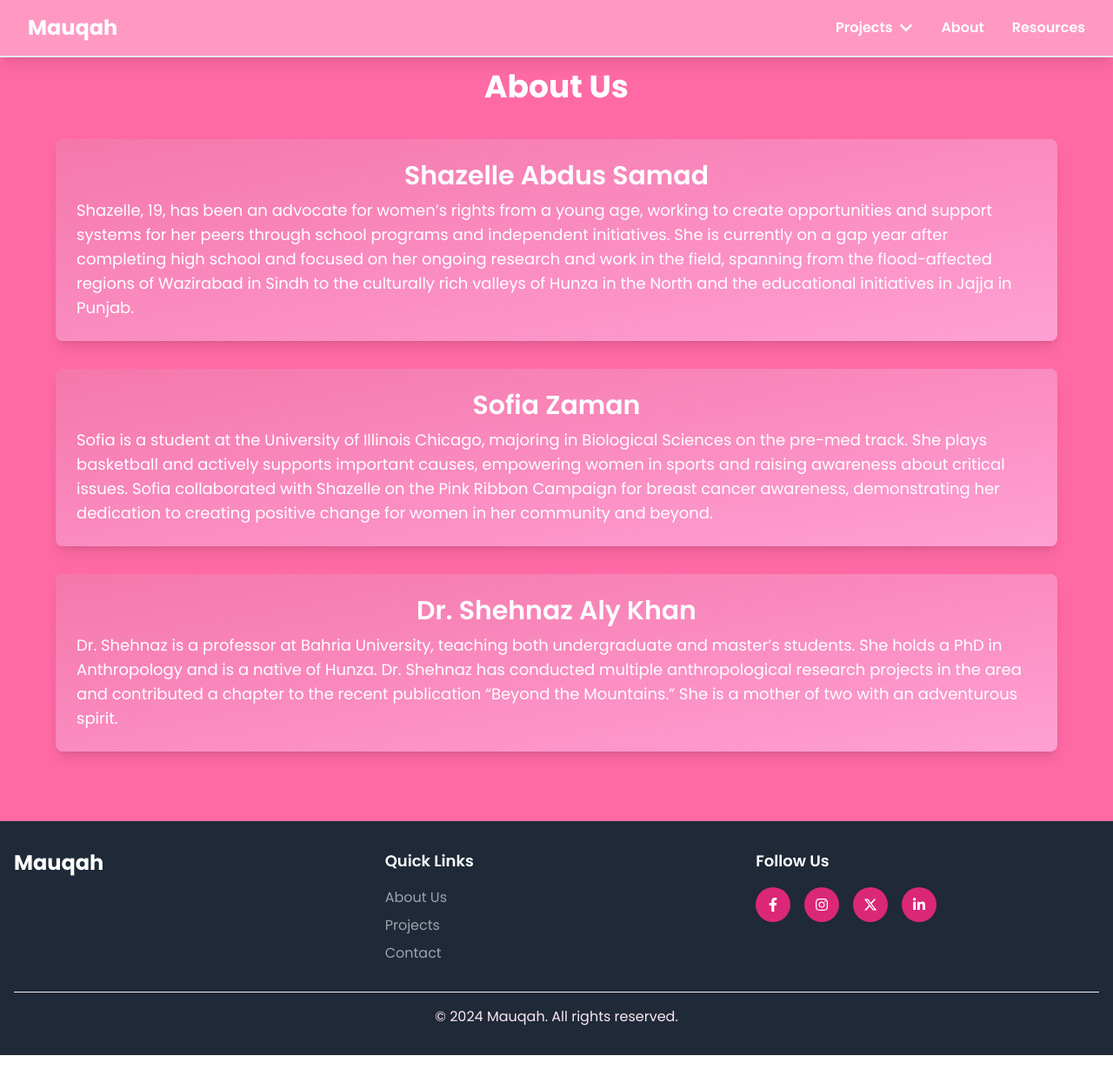
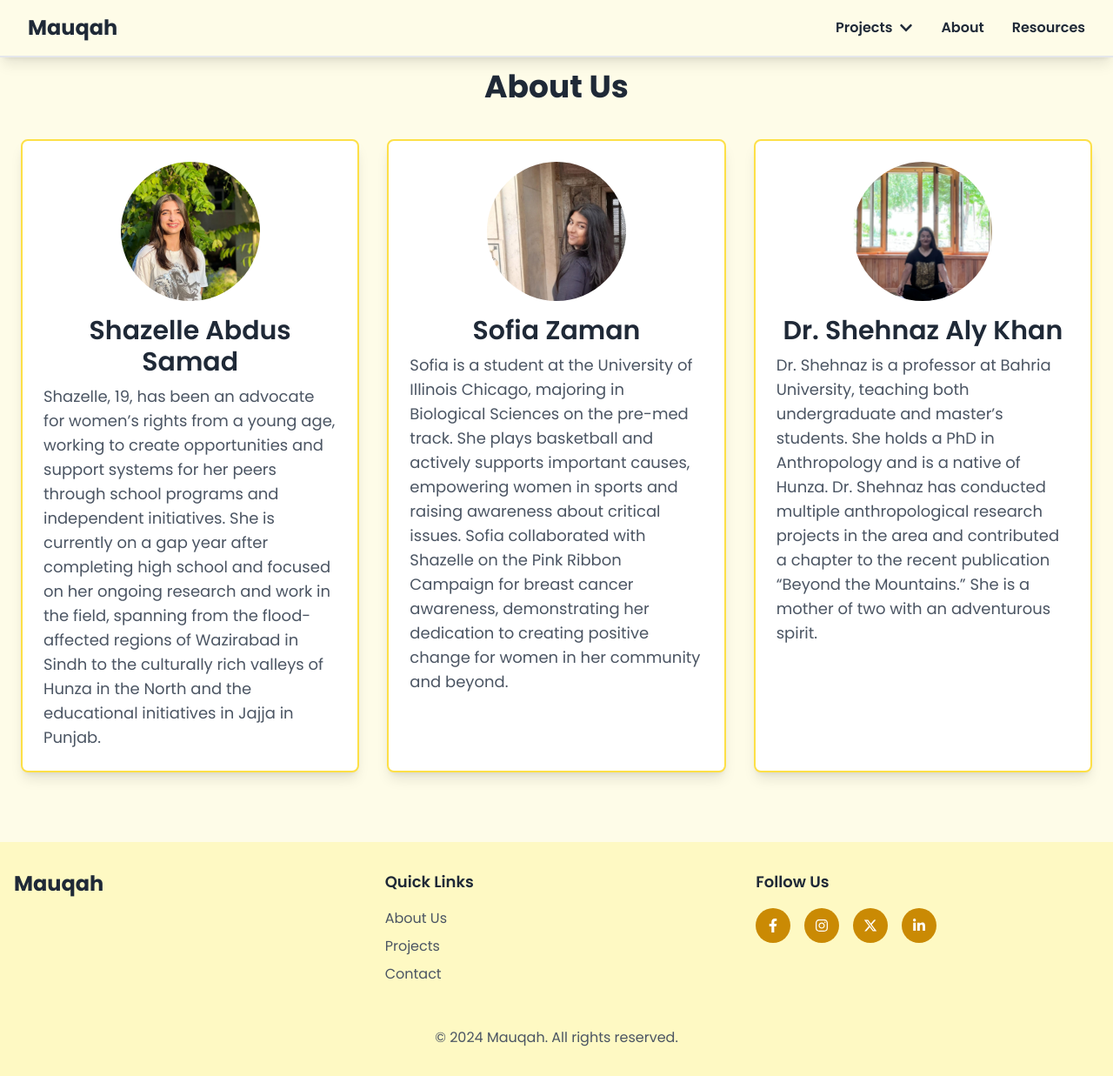
Before and after one commit to Musxeto/mauqah, a React (Vite) app: page /about in a window 1280 px wide. Shown: the whole page at 87% size. Before the commit the page ends 1213 px from the top, so only its background shows below. Built offline with nearby package versions, Linux system fonts and the light colour scheme; a web font is replaced by a local one.

Commit message:
colour changed from yellow to pink

```diff
--- a/src/components/Footer.jsx
+++ b/src/components/Footer.jsx
@@ -9,21 +9,21 @@ import { FaXTwitter } from "react-icons/fa6";
 
 const Footer = () => {
   return (
-    <footer className="bg-gray-800 text-white py-8 px-4">
+    <footer className="bg-yellow-100 text-white py-8 px-4">
       <div className="max-w-7xl mx-auto grid grid-cols-1 md:grid-cols-3 gap-8">
         {/* Logo and Description */}
         <div>
-          <h2 className="text-2xl font-bold mb-4">Mauqah</h2>
+          <h2 className="text-2xl font-bold mb-4 text-gray-800">Mauqah</h2>
         </div>
 
         {/* Quick Links */}
         <div>
-          <h3 className="text-lg font-semibold mb-4">Quick Links</h3>
+          <h3 className="text-lg font-semibold mb-4 text-gray-800">Quick Links</h3>
           <ul className="space-y-2">
             <li>
               <a
                 href="/about"
-                className="text-gray-400 hover:text-white transition"
+                className="text-gray-600 hover:text-gray-800 transition"
               >
                 About Us
               </a>
@@ -31,7 +31,7 @@ const Footer = () => {
             <li>
               <a
                 href="/projects"
-                className="text-gray-400 hover:text-white transition"
+                className="text-gray-600 hover:text-gray-800 transition"
               >
                 Projects
               </a>
@@ -39,7 +39,7 @@ const Footer = () => {
             <li>
               <a
                 href="/contact"
-                className="text-gray-400 hover:text-white transition"
+                className="text-gray-600 hover:text-gray-800 transition"
               >
                 Contact
               </a>
@@ -49,13 +49,13 @@ const Footer = () => {
 
         {/* Social Media */}
         <div>
-          <h3 className="text-lg font-semibold mb-4">Follow Us</h3>
+          <h3 className="text-lg font-semibold mb-4 text-gray-800">Follow Us</h3>
           <div className="flex space-x-4">
             <a
               // href="https://facebook.com"
               target="_blank"
               rel="noopener noreferrer"
-              className="p-3 hover:bg-pink-400 rounded-full bg-pink-600 transition"
+              className="p-3 hover:bg-yellow-400 rounded-full bg-yellow-600 transition"
             >
               <FaFacebookF />
             </a>
@@ -63,15 +63,14 @@ const Footer = () => {
               // href="https://instagram.com"
               target="_blank"
               rel="noopener noreferrer"
-              className="p-3 hover:bg-pink-400 rounded-full bg-pink-600 transition"
+              className="p-3 hover:bg-yellow-400 rounded-full bg-yellow-600 transition"
             >
               <FaInstagram />
             </a>
             <a
-
               target="_blank"
               rel="noopener noreferrer"
-              className="p-3 hover:bg-pink-400 rounded-full bg-pink-600 transition"
+              className="p-3 hover:bg-yellow-400 rounded-full bg-yellow-600 transition"
             >
               <FaXTwitter />
             </a>
@@ -79,7 +78,7 @@ const Footer = () => {
               // href="https://linkedin.com"
               target="_blank"
               rel="noopener noreferrer"
-              className="p-3 hover:bg-pink-400 rounded-full bg-pink-600 transition"
+              className="p-3 hover:bg-yellow-400 rounded-full bg-yellow-600 transition"
             >
               <FaLinkedinIn />
             </a>
@@ -88,8 +87,8 @@ const Footer = () => {
       </div>
 
       {/* Bottom Section */}
-      <div className="border-t border-pink-100 mt-8 pt-4 text-center">
-        <p className="text-pink-100">
+      <div className="border-t border-yellow-100 mt-8 pt-4 text-center">
+        <p className="text-gray-600">
           &copy; {new Date().getFullYear()} Mauqah. All rights reserved.
         </p>
       </div>
--- a/src/components/Navbar.jsx
+++ b/src/components/Navbar.jsx
@@ -11,8 +11,8 @@ const Navbar = () => {
 
   return (
     <nav
-      className={`fixed w-full bg-[#FF99C2] text-white shadow-lg transition-all duration-300  z-50 ${
-        isOpen ? "border-b-[4px] border-[#FF6AA4]" : "border-b-[2px]"
+      className={`fixed w-full bg-yellow-50 text-gray-800 shadow-lg transition-all duration-300  z-50 ${
+        isOpen ? "border-b-[4px] border-yellow-400" : "border-b-[2px]"
       }`}
     >
       <div className="max-w-7xl mx-auto px-4 sm:px-6 lg:px-8">
@@ -44,7 +44,7 @@ const Navbar = () => {
               onMouseLeave={toggleDropdown}
               // onClick={toggleDropdown}
             >
-              <button className="font-semibold flex items-center space-x-2 text-white hover:text-[#FF3B86]">
+              <button className="font-semibold flex items-center space-x-2 text-gray-800 ">
                 <span>Projects</span>
                 <FaChevronDown
                   className={`transition-transform duration-300 ${
@@ -54,7 +54,7 @@ const Navbar = () => {
               </button>
               {/* Dropdown */}
               <div
-                className={`absolute left-0 top-full  bg-white text-black rounded shadow-lg mt-2 transition-all duration-300 ${
+                className={`absolute left-0 top-full  bg-white text-gray-800 rounded shadow-xl mt-2 transition-all duration-300 ${
                   isDropdownOpen
                     ? "opacity-100 max-h-screen"
                     : "opacity-0 max-h-0"
@@ -68,7 +68,7 @@ const Navbar = () => {
                   <Link
                     key={index}
                     to={`/${project.toLowerCase().replace(/ /g, "-")}`}
-                    className="block px-4 py-2 hover:bg-[#FF6AA4] hover:text-white"
+                    className="block px-4 py-2 hover:bg-yellow-100 "
                   >
                     {project}
                   </Link>
@@ -79,17 +79,17 @@ const Navbar = () => {
             {/* About and Resources */}
             <Link
               to="/about"
-              className="font-semibold text-white hover:text-[#FF3B86] transition-all group relative"
+              className="font-semibold text-gray-800 hover:text-yellow-600 transition-all group relative"
             >
               <span>About</span>
-              <div className="absolute text-white left-0 bottom-0 w-0 h-0.5 bg-[#FF3B86] transition-all group-hover:w-full"></div>
+              <div className="absolute text-gray-800 left-0 bottom-0 w-0 h-0.5 bg-yellow-600 transition-all group-hover:w-full"></div>
             </Link>
             <Link
               to="/resources"
-              className="font-semibold text-white hover:text-[#FF3B86] transition-all group relative"
+              className="font-semibold text-gray-800 hover:text-yellow-600 transition-all group relative"
             >
               <span>Resources</span>
-              <div className="absolute left-0 bottom-0 w-0 h-0.5 text-white bg-[#FF3B86] transition-all group-hover:w-full"></div>
+              <div className="absolute left-0 bottom-0 w-0 h-0.5 text-white bg-yellow-600 transition-all group-hover:w-full"></div>
             </Link>
           </div>
         </div>
--- a/src/pages/AboutUs.jsx
+++ b/src/pages/AboutUs.jsx
@@ -1,10 +1,17 @@
 import React from 'react';
 
-const ProfileCard = ({ name, description }) => {
+const ProfileCard = ({ name, description, imageSrc }) => {
   return (
-    <div className="bg-custom bg-gradient-to-br from-[#f577aa] to-[#ffa0d4] shadow-lg rounded-lg p-6 hover:shadow-xl transition-shadow duration-300">
-      <h2 className="text-xl text-center md:text-3xl font-semibold text-white mb-2">{name}</h2>
-      <p className="text-white text-lg">{description}</p>
+    <div className="bg-white shadow-lg rounded-lg p-6 hover:shadow-xl transition-shadow duration-300 border-2 border-yellow-300">
+      <div className="flex flex-col items-center">
+        <img
+          src={imageSrc}
+          alt={name}
+          className="w-32 h-32 md:w-40 md:h-40 rounded-full object-cover mb-4"
+        />
+        <h2 className="text-xl text-center md:text-3xl font-semibold text-gray-800 mb-2">{name}</h2>
+        <p className="text-gray-600 text-lg">{description}</p>
+      </div>
     </div>
   );
 };
@@ -15,27 +22,35 @@ const AboutUs = () => {
       name: "Shazelle Abdus Samad",
       description:
         "Shazelle, 19, has been an advocate for women’s rights from a young age, working to create opportunities and support systems for her peers through school programs and independent initiatives. She is currently on a gap year after completing high school and focused on her ongoing research and work in the field, spanning from the flood-affected regions of Wazirabad in Sindh to the culturally rich valleys of Hunza in the North and the educational initiatives in Jajja in Punjab.",
+      imageSrc: "/shazelle.jpg",
     },
     {
       name: "Sofia Zaman",
       description:
         "Sofia is a student at the University of Illinois Chicago, majoring in Biological Sciences on the pre-med track. She plays basketball and actively supports important causes, empowering women in sports and raising awareness about critical issues. Sofia collaborated with Shazelle on the Pink Ribbon Campaign for breast cancer awareness, demonstrating her dedication to creating positive change for women in her community and beyond.",
+      imageSrc: "/sofia.jpg",
     },
     {
       name: "Dr. Shehnaz Aly Khan",
       description:
         "Dr. Shehnaz is a professor at Bahria University, teaching both undergraduate and master’s students. She holds a PhD in Anthropology and is a native of Hunza. Dr. Shehnaz has conducted multiple anthropological research projects in the area and contributed a chapter to the recent publication “Beyond the Mountains.” She is a mother of two with an adventurous spirit.",
+      imageSrc: "/shehnaz.jpg",
     },
   ];
 
   return (
-    <div className="bg-customDarkPink min-h-screen py-20 px-6">
+    <div className="bg-yellow-50 min-h-screen py-20 px-6">
       <div className="max-w-7xl mx-auto text-center mb-10">
-        <h1 className="text-4xl font-bold text-white">About Us</h1>
+        <h1 className="text-4xl font-bold text-gray-800">About Us</h1>
       </div>
-      <div className="max-w-6xl mx-auto grid grid-cols-1 gap-8">
+      <div className="max-w-7xl mx-auto grid grid-cols-1 sm:grid-cols-2 md:grid-cols-3 gap-8">
         {profiles.map((profile, index) => (
-          <ProfileCard key={index} name={profile.name} description={profile.description} />
+          <ProfileCard
+            key={index}
+            name={profile.name}
+            description={profile.description}
+            imageSrc={profile.imageSrc}
+          />
         ))}
       </div>
     </div>
--- a/src/pages/Homepage.jsx
+++ b/src/pages/Homepage.jsx
@@ -18,7 +18,7 @@ const Homepage = () => {
   };
 
   return (
-    <div className="bg-gray-900 text-gray-200 min-h-screen">
+    <div className="bg-white text-gray-800 min-h-screen">
       {/* Hero Section */}
       <HeroSection />
 
@@ -31,7 +31,7 @@ const Homepage = () => {
           transition={{ duration: 1, delay: 0.5 }}
           className="mt-12"
         >
-          <h2 className="text-3xl md:text-5xl font-bold text-center hover:text-pink-400 transition-colors duration-300">
+          <h2 className="text-3xl md:text-5xl font-bold text-center text-yellow-600 hover:text-yellow-700 transition-colors duration-300">
             Hunza Project
           </h2>
           <motion.div
@@ -68,12 +68,12 @@ const Homepage = () => {
               animate={{ opacity: 1 }}
               transition={{ duration: 1 }}
             >
-              <p className="border-l-4 border-gray-700 pl-4 italic">
+              <p className="border-l-4 border-yellow-700 pl-4 italic">
                 Pakistan’s societies are as diverse as its terrain. While the
                 South is gradually moving away from conservative mindsets,{" "}
-                <span className="font-bold text-pink-400">Hunza</span> is
+                <span className="font-bold text-yellow-400">Hunza</span> is
                 arguably the safest place for women, boasting the{" "}
-                <span className="underline text-pink-400">
+                <span className="underline text-yellow-400">
                   highest literacy rate
                 </span>{" "}
                 in the country, nearing 100%.
@@ -89,8 +89,8 @@ const Homepage = () => {
               animate={{ opacity: 1 }}
               transition={{ duration: 1 }}
             >
-              <p className="border-l-4 border-pink-700 pl-4 italic">
-                In <span className="font-bold text-pink-400">Gulmit</span>,
+              <p className="border-l-4 border-yellow-700 pl-4 italic">
+                In <span className="font-bold text-yellow-400">Gulmit</span>,
                 surrounded by glacier-clad mountains, Shazelle experienced the
                 unique culture of Hunza. The icy winds danced on her skin,
                 bringing the scent of poplar as the cold fought against the
@@ -98,7 +98,7 @@ const Homepage = () => {
                 mid-July. Initially, Shazelle feared the language barrier and
                 shy interactions she had become accustomed to. However,
                 interacting with the girls at{" "}
-                <span className="font-bold text-pink-400">Al-Amyn School</span>{" "}
+                <span className="font-bold text-yellow-400">Al-Amyn School</span>{" "}
                 helped her understand the valley’s wonders and the community’s
                 openness to education, especially for girls. The prevalent
                 teaching in Hunza is,{" "}
@@ -150,11 +150,11 @@ const Homepage = () => {
               animate={{ opacity: 1 }}
               transition={{ duration: 1 }}
             >
-              <p className="border-l-4 border-pink-700 pl-4 italic">
+              <p className="border-l-4 border-yellow-700 pl-4 italic">
                 As Shazelle and her mentor,{" "}
-                <span className="font-bold text-pink-400">Dr. Shehnaz</span>,
+                <span className="font-bold text-yellow-400">Dr. Shehnaz</span>,
                 drove further into{" "}
-                <span className="font-bold text-pink-400">Ghulkin</span>, the
+                <span className="font-bold text-yellow-400">Ghulkin</span>, the
                 mountains seemed to close around them. The name Ghulkin, meaning
                 “well” in Brushiski, was fitting. The lush plains and ripening
                 wheat fields created a breathtaking landscape. The
@@ -179,7 +179,7 @@ const Homepage = () => {
               animate={{ opacity: 1 }}
               transition={{ duration: 1 }}
             >
-              <p className="border-l-4 border-pink-500 pl-4 italic">
+              <p className="border-l-4 border-yellow-900 pl-4 italic">
                 Miss Sabrina, a teacher at Al-Amyn, shared her story of helping
                 local mothers face their issues, spreading awareness, and
                 working with younger children to build strong foundations. As
@@ -234,9 +234,9 @@ const Homepage = () => {
               animate={{ opacity: 1 }}
               transition={{ duration: 1 }}
             >
-              <p className="border-l-4 border-pink-900 pl-4 italic leading-relaxed">
+              <p className="border-l-4 border-yellow-900 pl-4 italic leading-relaxed">
                 Shazelle and Dr. Shehnaz also explored the village of{" "}
-                <span className="font-bold text-pink-400">Karimabad</span>,
+                <span className="font-bold text-yellow-400">Karimabad</span>,
                 focusing on the story of the lowest caste in Hunza, who are
                 blacksmiths and musicians. These villagers face constant
                 discrimination and have undergone numerous name changes over the
```
Also changed, not shown: src/App.css (+4 -4 lines), src/components/HeroSection.jsx (+8 -18 lines), src/components/Interviews.jsx (+6 -6 lines), src/pages/Resources.jsx (+9 -7 lines).
